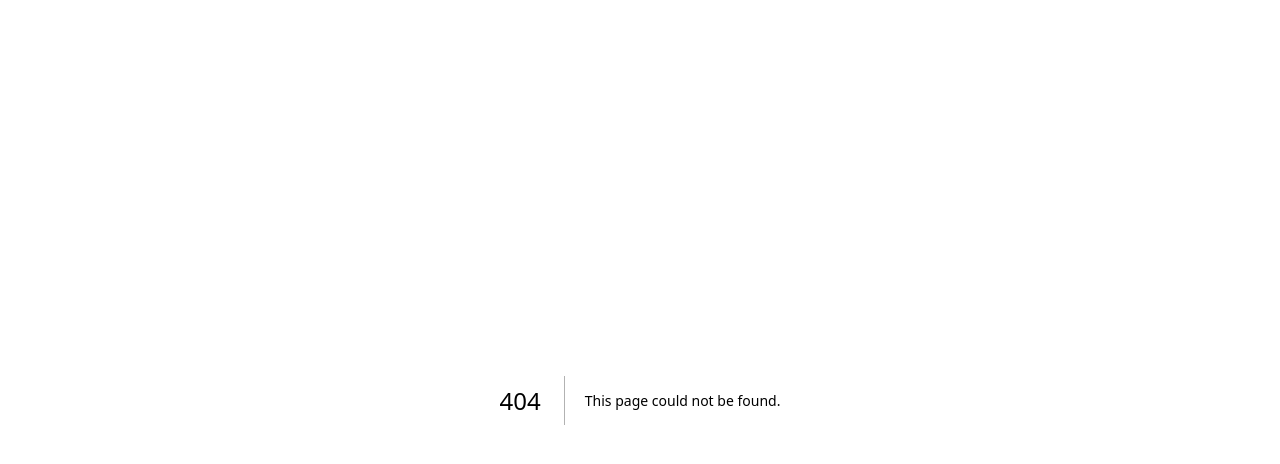
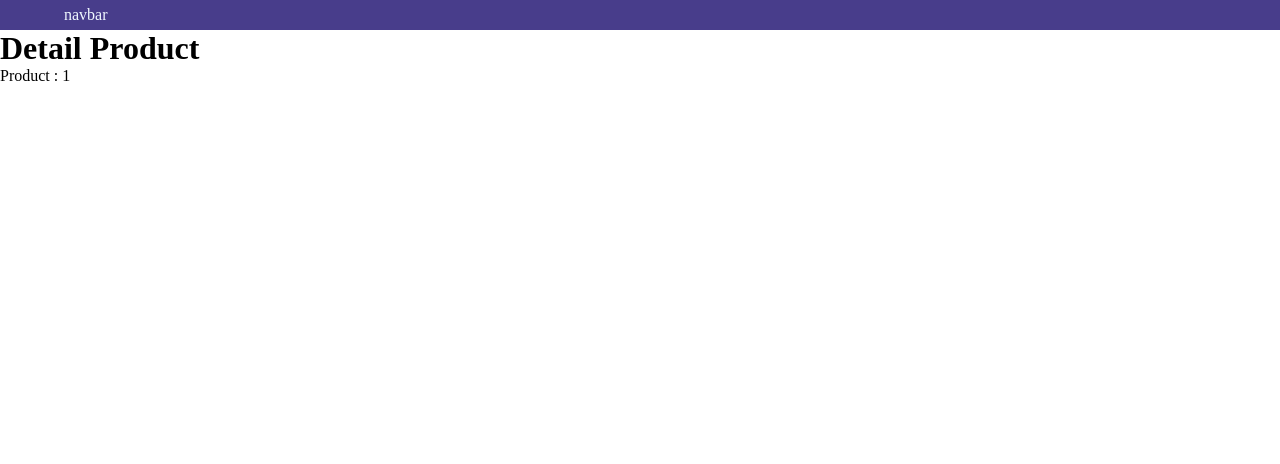
Before and after one commit to Fth87/belajar_next, a Next.js app: page /products/1 in a window 1280 px wide. Before the commit this address had no page. Shown: the top 464 px of the page. Built offline with nearby package versions, Linux system fonts and the light colour scheme.

Commit message:
Pages and Layout

```diff
--- /dev/null
+++ b/src/components/layouts/AppShell/index.tsx
@@ -0,0 +1,17 @@
+import { Children } from 'react';
+import Navbar from '../Navbar';
+
+type AppShellProps = {
+  children: React.ReactNode;
+};
+const AppShell = (props: AppShellProps) => {
+  const { children } = props;
+  return (
+    <main>
+      <Navbar />
+      {children}
+    </main>
+  );
+};
+
+export default AppShell;
--- /dev/null
+++ b/src/components/layouts/Navbar/index.tsx
@@ -0,0 +1,9 @@
+const Navbar = () => {
+  return (
+    <div className="navbar">
+      <div>navbar</div>
+    </div>
+  );
+};
+
+export default Navbar;
--- a/src/pages/_app.tsx
+++ b/src/pages/_app.tsx
@@ -1,6 +1,13 @@
-import '@/styles/globals.css'
-import type { AppProps } from 'next/app'
+import AppShell from '@/components/layouts/AppShell';
+import '@/styles/globals.css';
+import type { AppProps } from 'next/app';
 
 export default function App({ Component, pageProps }: AppProps) {
-  return <Component {...pageProps} />
+  return (
+    <>
+      <AppShell>
+        <Component {...pageProps} />
+      </AppShell>
+    </>
+  );
 }
--- a/src/pages/api/hello.ts
+++ b/src/pages/api/hello.ts
@@ -1,13 +1,11 @@
 // Next.js API route support: https://nextjs.org/docs/api-routes/introduction
-import type { NextApiRequest, NextApiResponse } from 'next'
+import type { NextApiRequest, NextApiResponse } from 'next';
 
 type Data = {
-  name: string
+  name: string;
+  age: number;
+};
+
+export default function handler(req: NextApiRequest, res: NextApiResponse<Data>) {
+  res.status(200).json({ name: 'Fatihhhhh', age: 9 });
 }
-
-export default function handler(
-  req: NextApiRequest,
-  res: NextApiResponse<Data>
-) {
-  res.status(200).json({ name: 'John Doe' })
-}
--- /dev/null
+++ b/src/pages/products/[product].tsx
@@ -0,0 +1,14 @@
+import { useRouter } from 'next/router';
+
+const DetailProductPage = () => {
+  const { query } = useRouter();
+
+  return (
+    <div>
+      <h1>Detail Product</h1>
+      <p>Product : {query.product}</p>
+    </div>
+  );
+};
+
+export default DetailProductPage;
--- /dev/null
+++ b/src/pages/setting/app.tsx
@@ -0,0 +1,9 @@
+const AppSettingPage = () => {
+  return (
+    <div>
+      <h1>App setting</h1>
+    </div>
+  );
+};
+
+export default AppSettingPage;
--- a/src/styles/globals.css
+++ b/src/styles/globals.css
@@ -1,78 +1,3 @@
-:root {
-  --max-width: 1100px;
-  --border-radius: 12px;
-  --font-mono: ui-monospace, Menlo, Monaco, 'Cascadia Mono', 'Segoe UI Mono',
-    'Roboto Mono', 'Oxygen Mono', 'Ubuntu Monospace', 'Source Code Pro',
-    'Fira Mono', 'Droid Sans Mono', 'Courier New', monospace;
-
-  --foreground-rgb: 0, 0, 0;
-  --background-start-rgb: 214, 219, 220;
-  --background-end-rgb: 255, 255, 255;
-
-  --primary-glow: conic-gradient(
-    from 180deg at 50% 50%,
-    #16abff33 0deg,
-    #0885ff33 55deg,
-    #54d6ff33 120deg,
-    #0071ff33 160deg,
-    transparent 360deg
-  );
-  --secondary-glow: radial-gradient(
-    rgba(255, 255, 255, 1),
-    rgba(255, 255, 255, 0)
-  );
-
-  --tile-start-rgb: 239, 245, 249;
-  --tile-end-rgb: 228, 232, 233;
-  --tile-border: conic-gradient(
-    #00000080,
-    #00000040,
-    #00000030,
-    #00000020,
-    #00000010,
-    #00000010,
-    #00000080
-  );
-
-  --callout-rgb: 238, 240, 241;
-  --callout-border-rgb: 172, 175, 176;
-  --card-rgb: 180, 185, 188;
-  --card-border-rgb: 131, 134, 135;
-}
-
-@media (prefers-color-scheme: dark) {
-  :root {
-    --foreground-rgb: 255, 255, 255;
-    --background-start-rgb: 0, 0, 0;
-    --background-end-rgb: 0, 0, 0;
-
-    --primary-glow: radial-gradient(rgba(1, 65, 255, 0.4), rgba(1, 65, 255, 0));
-    --secondary-glow: linear-gradient(
-      to bottom right,
-      rgba(1, 65, 255, 0),
-      rgba(1, 65, 255, 0),
-      rgba(1, 65, 255, 0.3)
-    );
-
-    --tile-start-rgb: 2, 13, 46;
-    --tile-end-rgb: 2, 5, 19;
-    --tile-border: conic-gradient(
-      #ffffff80,
-      #ffffff40,
-      #ffffff30,
-      #ffffff20,
-      #ffffff10,
-      #ffffff10,
-      #ffffff80
-    );
-
-    --callout-rgb: 20, 20, 20;
-    --callout-border-rgb: 108, 108, 108;
-    --card-rgb: 100, 100, 100;
-    --card-border-rgb: 200, 200, 200;
-  }
-}
-
 * {
   box-sizing: border-box;
   padding: 0;
@@ -87,12 +12,7 @@
 
 body {
   color: rgb(var(--foreground-rgb));
-  background: linear-gradient(
-      to bottom,
-      transparent,
-      rgb(var(--background-end-rgb))
-    )
-    rgb(var(--background-start-rgb));
+  background: linear-gradient(to bottom, transparent, rgb(var(--background-end-rgb))) rgb(var(--background-start-rgb));
 }
 
 a {
@@ -105,3 +25,13 @@
     color-scheme: dark;
   }
 }
+
+.navbar {
+  display: flex;
+  width: 100%;
+  height: 30px;
+  background-color: darkslateblue;
+  color: aliceblue;
+  align-items: center;
+  padding: 0 5%;
+}
```
Also changed, not shown: src/pages/about/index.tsx (added, +9 -0 lines), src/pages/products/index.tsx (added, +13 -0 lines), src/pages/setting/user/index.tsx (added, +9 -0 lines).
